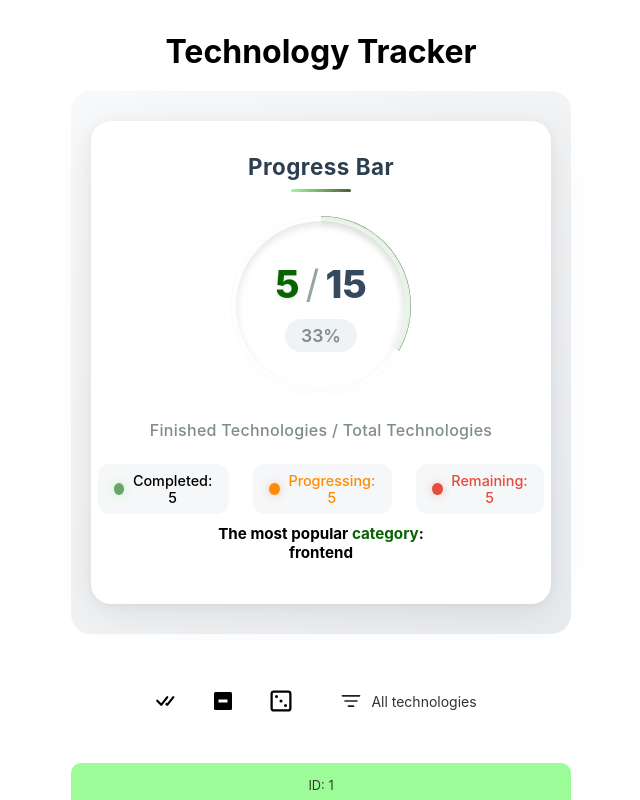
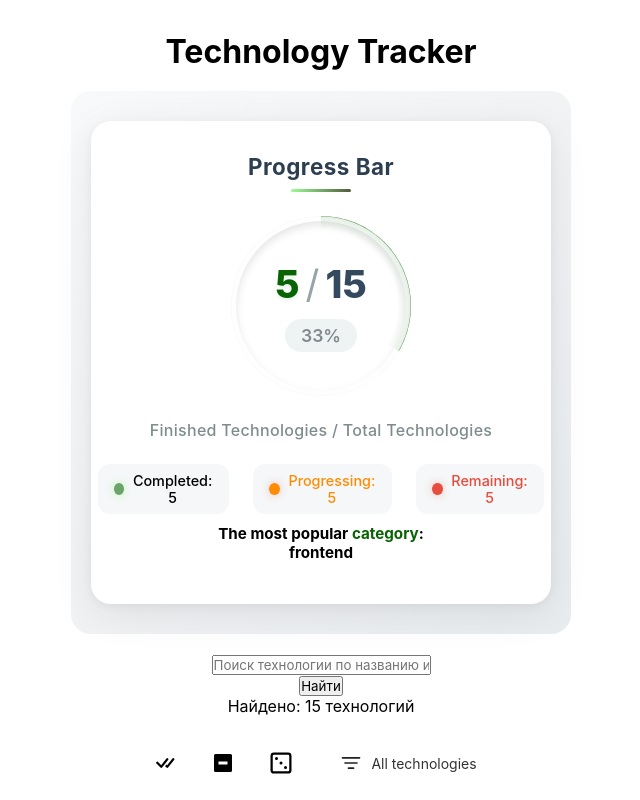
Before and after one commit to RovshanRH/react-project_tech_tracker, a React (Vite) app: page / in a window 1280 px wide. Shown: the top 800 px of the page, without its empty margins (319-959 px from the left). Built offline with nearby package versions, Linux system fonts and the light colour scheme.

Commit message:
feat: added Modal, Search and Notes prototypes

```diff
--- a/src/App.tsx
+++ b/src/App.tsx
@@ -3,8 +3,9 @@ import "./App.css";
 import TechnologyCard from "./components/TechnologyCard.tsx";
 import ProgressHeader from "./components/ProgressHeader.tsx";
 import QuickActions from "./components/QuickActions.tsx";
+import { QuerySearch } from './components/QuerySearch.tsx';
 import type { Technology } from "./types/technolgies.ts";
-import { useTechnologies } from "./hooks/useTEchnologies.ts";
+import { useTechnologies } from "./hooks/useTechnologies.ts";
 
 // import { jsx } from "react/jsx-runtime";
 
@@ -58,9 +59,9 @@ function App() {
   }
 
 
-  const notesChange = () => {
+  // const HandleNotesChange = () => {
 
-  }
+  // }
 
   return (
     <div className="App">
@@ -78,6 +79,7 @@ function App() {
         }
         PopularCategory={findMaxPopularCategory(technologies) ?? ""}
       />
+      <QuerySearch />
       <QuickActions
         onCheckAll={checkAll}
         onEraseAll={eraseAll}
@@ -94,7 +96,6 @@ function App() {
           category={tech.category}
           notes={tech.notes}
           onStatusChange={() => updateTechnologyStatus(tech.id)}
-          onNotesChange={() => notesChange()}
         />
       ))}
     </div>
--- /dev/null
+++ b/src/components/QuerySearch.tsx
@@ -0,0 +1,69 @@
+import { useState, useEffect } from "react";
+import type {ChangeEvent, FormEvent} from 'react';
+import { useQuerySearch } from "../hooks/useQuerySearch";
+
+export function QuerySearch() {
+  const {
+    searchQuery,
+    setSearchQuery,
+    filteredTechnologies, // Хотя не используется здесь, оставил для демонстрации
+  } = useQuerySearch();
+
+  // Локальное состояние для input, чтобы избежать лагов при печати
+  const [inputValue, setInputValue] = useState(searchQuery);
+
+  function handleInputChange(e: ChangeEvent<HTMLInputElement>) {
+    setInputValue(e.target.value);
+  }
+
+  function handleSubmit(e: FormEvent) {
+    e.preventDefault();
+    setSearchQuery(inputValue.trim());
+  }
+
+  function handleClear() {
+    setInputValue("");
+    setSearchQuery("");
+  }
+
+  // Обновляем локальное состояние при изменении searchQuery извне
+  // (например, если query очищается из другого компонента)
+  useEffect(() => {
+    setInputValue(searchQuery);
+  }, [searchQuery]);
+
+  return (
+    <div className="search-bar">
+      <form onSubmit={handleSubmit} className="search-form">
+        <div className="search-input-wrapper">
+          <input
+            type="text"
+            placeholder="Поиск технологии по названию или описанию..."
+            value={inputValue}
+            onChange={handleInputChange}
+            className="search-input"
+          />
+          {inputValue && (
+            <button
+              type="button"
+              onClick={handleClear}
+              className="clear-button"
+              aria-label="Очистить поиск"
+            >
+              ×
+            </button>
+          )}
+        </div>
+        <button type="submit" className="search-button">
+          Найти
+        </button>
+      </form>
+
+      {filteredTechnologies && (
+        <div className="search-results-info">
+          Найдено: {filteredTechnologies.length} технологий
+        </div>
+      )}
+    </div>
+  );
+}
--- a/src/components/TechnologyCard.tsx
+++ b/src/components/TechnologyCard.tsx
@@ -9,7 +9,6 @@ interface TechnologyCardProps {
   category: string;
   notes: string;
   onStatusChange: () => void;
-  onNotesChange: () => void;
 }
 
 function TechnologyCard({
@@ -20,7 +19,6 @@ function TechnologyCard({
   category,
   // notes,
   onStatusChange,
-  onNotesChange
 }: TechnologyCardProps) {
 
 
@@ -36,7 +34,7 @@ function TechnologyCard({
       >
         {status}
       </div>
-      <div className="btn-notes" title='Take Notes' onClick={onNotesChange}>
+      <div className="btn-notes" title='Take Notes' >
           <img src={WriteIcon} alt="Notes" width={25} height={25}/>
       </div>
     </div>
--- /dev/null
+++ b/src/components/TechnologyNotesModal.tsx
@@ -0,0 +1 @@
+import './TechnologyNotesModal.css';
--- /dev/null
+++ b/src/hooks/useQuerySearch.ts
@@ -0,0 +1,42 @@
+import { useState, useEffect, useCallback } from "react";
+import { defaultTechnologies } from "../data/technologiesList";
+import type { Technology } from "../types/technolgies";
+
+export function useQuerySearch() {
+  const [searchQuery, setSearchQuery] = useState<string>(() => {
+    const saved = localStorage.getItem("TechTrackerQuery");
+
+    return saved || "";
+  });
+
+  useEffect(() => {
+    if (searchQuery.trim()) {
+    localStorage.setItem("TechTrackerQuery", JSON.stringify(searchQuery));
+    console.log("Данные поиска сохранены");
+    } else {
+        localStorage.removeItem("TechTrackerQuery");
+    }
+  }, [searchQuery]);
+
+   const filterByNameOrDesc = useCallback((query: string): Technology[] => {
+    if (!query.trim()) {
+      return defaultTechnologies;
+    }
+
+    const lowerQuery = query.toLowerCase();
+    return defaultTechnologies.filter(
+      (tech) =>
+        tech.title.toLowerCase().includes(lowerQuery) ||
+        tech.description.toLowerCase().includes(lowerQuery)
+    );
+  }, []);
+
+  const filteredTechnologies = filterByNameOrDesc(searchQuery);
+
+  return {
+    searchQuery,
+    setSearchQuery,
+    filterByNameOrDesc,
+    filteredTechnologies,
+  };
+}
```
Also changed, not shown: src/components/TechnologyNotes.tsx (deleted, +0 -26 lines), src/components/QuerySearch.css (added), src/components/TechnologyNotesModal.css (added), src/data/technologiesList.ts (line endings or trailing spaces), src/hooks/useNotes.ts (added).
